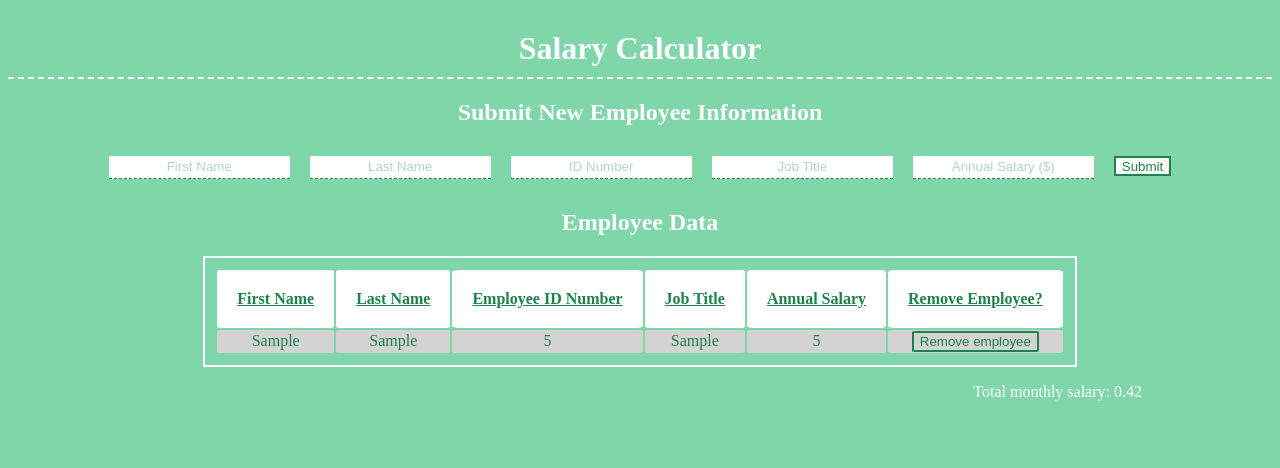
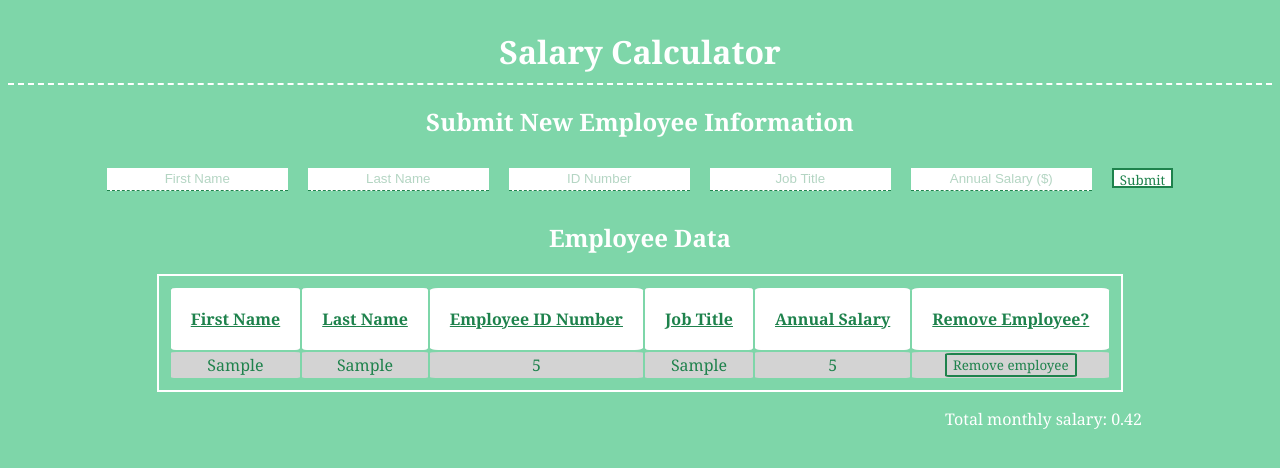
Before and after one commit to n-greensweig/weekend-salary-calculator, a plain HTML site: page index.html in a window 1280 px wide. Both pictures are taken after typing "Sample", "Sample", "5", "Sample", "5" into the empty fields and a click on the button "Submit". Drawn offline with Linux system fonts and the light colour scheme.

Commit message:
updated font families

```diff
--- a/styles.css
+++ b/styles.css
@@ -1,5 +1,6 @@
 body {
     background-color: #3fc380ab;
+    font-family: Georgia, 'Helvetica Neue', 'Times New Roman';
 }
 
 h1 {
@@ -45,6 +46,7 @@ input::-webkit-inner-spin-button {
     color: #1e824c;
     background-color: white;
     border: 2px double #1e824cff;
+    font-family: Georgia, 'Helvetica Neue', 'Times New Roman';
 }
 
 #submit-button:hover {
@@ -94,6 +96,7 @@ td {
     border: 2px double #1e824c;
     border-radius: 5%;
     color: #1e824c;
+    font-family: Georgia, 'Helvetica Neue', 'Times New Roman';
 }
 
 .remove-button:hover {
```
Also changed, not shown: README.md, scripts/client.js (indentation only).
